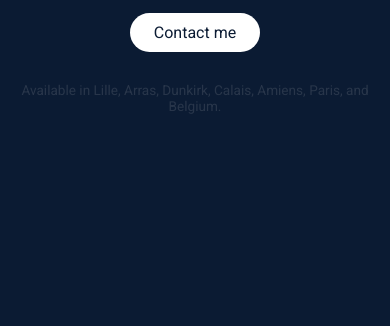
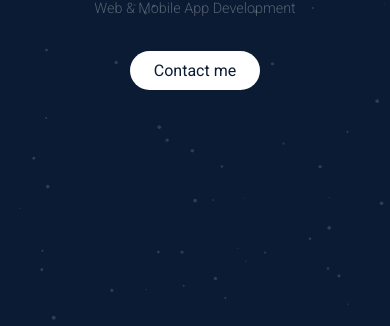
Before and after one commit to cyberchrix/christophehenry, a plain HTML site: page index.html in a window 390 px wide. Shown: the part 474-800 px from the top of the page. Drawn offline with Linux system fonts and the light colour scheme.

Commit message:
Particles

```diff
--- a/index.html
+++ b/index.html
@@ -154,10 +154,10 @@
       bottom: 40px;
       left: 0;
       width: 100%;
+      text-align: center;
       opacity: 0;
       animation: slideFadeLight 1s ease-out 3.4s forwards;
       transform: translateY(-10px);
-      text-align: center;
     }
 
     .linkedin {
@@ -231,22 +231,32 @@
       .baseline {
         font-size: 0.9rem;
       }
+      .local {
+        font-size: 0.75rem;
+        padding: 0 10px;
+      }
       .logo {
         width: 90px;
       }
-      .local {
-        position: static;
-        margin-top: 30px;
-        padding: 0 10px;
-        text-align: center;
-        opacity: 0.3;
-        animation: slideFadeLight 1s ease-out 3.4s forwards;
-        transform: translateY(-10px);
-      }
     }
-  </style>
+
+#backgroundCanvas {
+  position: fixed;
+  top: 0;
+  left: 0;
+  z-index: 0;
+  width: 100%;
+  height: 100%;
+  pointer-events: none;
+}
+.logo, .domain, .baseline, .contact-btn, .local, .linkedin {
+  z-index: 1;
+}
+
+</style>
 </head>
 <body>
+  <canvas id="backgroundCanvas"></canvas>
   <main>
     <img class="logo" src="logo-geek.png" alt="Logo Christophe Henry, développeur web et mobile" />
     <h1 class="domain">
@@ -261,5 +271,45 @@
       <path d="M4.98 3.5C4.98 4.604 4.102 5.5 2.99 5.5 1.878 5.5 1 4.604 1 3.5 1 2.396 1.878 1.5 2.99 1.5c1.112 0 1.99.896 1.99 2zM1 8.5h4v14H1v-14zm7.5 0h3.8v2h.1c.53-.9 1.82-2.2 3.75-2.2 4.01 0 4.75 2.6 4.75 6v8.2h-4v-7.3c0-1.7-.03-3.9-2.38-3.9-2.39 0-2.75 1.87-2.75 3.8v7.4h-4v-14z"/>
     </svg>
   </a>
+
+<script>
+const canvas = document.getElementById("backgroundCanvas");
+const ctx = canvas.getContext("2d");
+
+function resizeCanvas() {
+  canvas.width = window.innerWidth;
+  canvas.height = window.innerHeight;
+}
+resizeCanvas();
+window.addEventListener("resize", resizeCanvas);
+
+let particles = [];
+for (let i = 0; i < 120; i++) {
+  particles.push({
+    x: Math.random() * canvas.width,
+    y: Math.random() * canvas.height,
+    radius: Math.random() * 1.5 + 0.5,
+    dx: (Math.random() - 0.5) * 0.3,
+    dy: (Math.random() - 0.5) * 0.3
+  });
+}
+
+function animateParticles() {
+  ctx.clearRect(0, 0, canvas.width, canvas.height);
+  ctx.fillStyle = "rgba(255, 255, 255, 0.15)";
+  for (let p of particles) {
+    ctx.beginPath();
+    ctx.arc(p.x, p.y, p.radius, 0, Math.PI * 2);
+    ctx.fill();
+    p.x += p.dx;
+    p.y += p.dy;
+    if (p.x < 0 || p.x > canvas.width) p.dx *= -1;
+    if (p.y < 0 || p.y > canvas.height) p.dy *= -1;
+  }
+  requestAnimationFrame(animateParticles);
+}
+animateParticles();
+</script>
+
 </body>
 </html>
```
